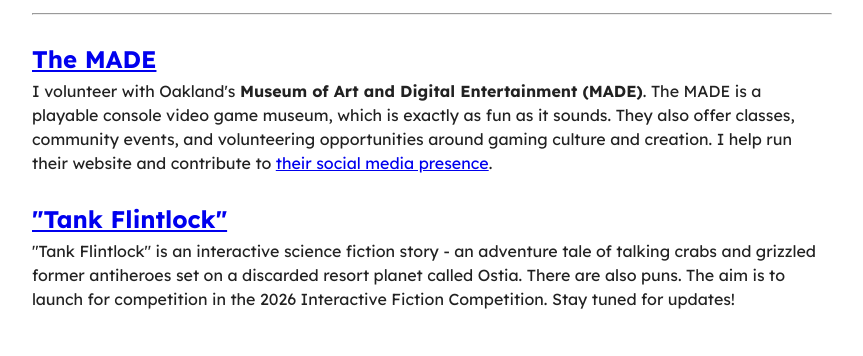
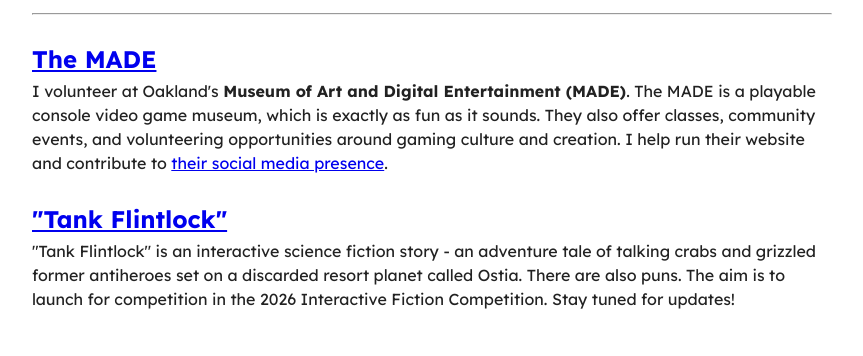
Before and after one commit to shannonhubbell/shannonhubbell.github.io, an Astro site: page / in a window 1280 px wide. Shown: the part 281-637 px from the top of the page, without its empty margins (208-1071 px from the left). Built offline with nearby package versions, Linux system fonts and the light colour scheme; Astro itself is replaced by a stand-in of ours.

Commit message:
copy edit

```diff
--- a/src/pages/index.md
+++ b/src/pages/index.md
@@ -16,7 +16,7 @@
         <li>
             <article>
                 <h1><a href="https://themade.org">The MADE</a></h1>
-                <p>I volunteer with Oakland's <strong>Museum of Art and Digital Entertainment (MADE)</strong>. The MADE is a playable console video game museum, which is exactly as fun as it sounds. They also offer classes, community events, and volunteering opportunities around gaming culture and creation. I help run their website and contribute to <a href="https://bsky.app/profile/mademuseum.bsky.social" target="_blank">their social media presence</a>.</p>
+                <p>I volunteer at Oakland's <strong>Museum of Art and Digital Entertainment (MADE)</strong>. The MADE is a playable console video game museum, which is exactly as fun as it sounds. They also offer classes, community events, and volunteering opportunities around gaming culture and creation. I help run their website and contribute to <a href="https://bsky.app/profile/mademuseum.bsky.social" target="_blank">their social media presence</a>.</p>
             </article>
         </li>
         <li>
```
